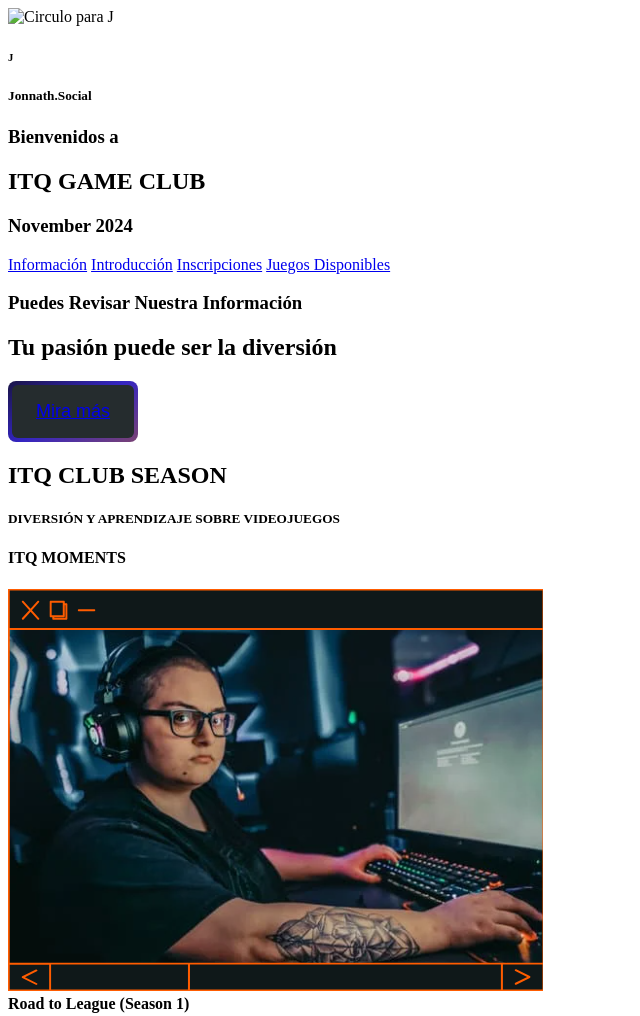
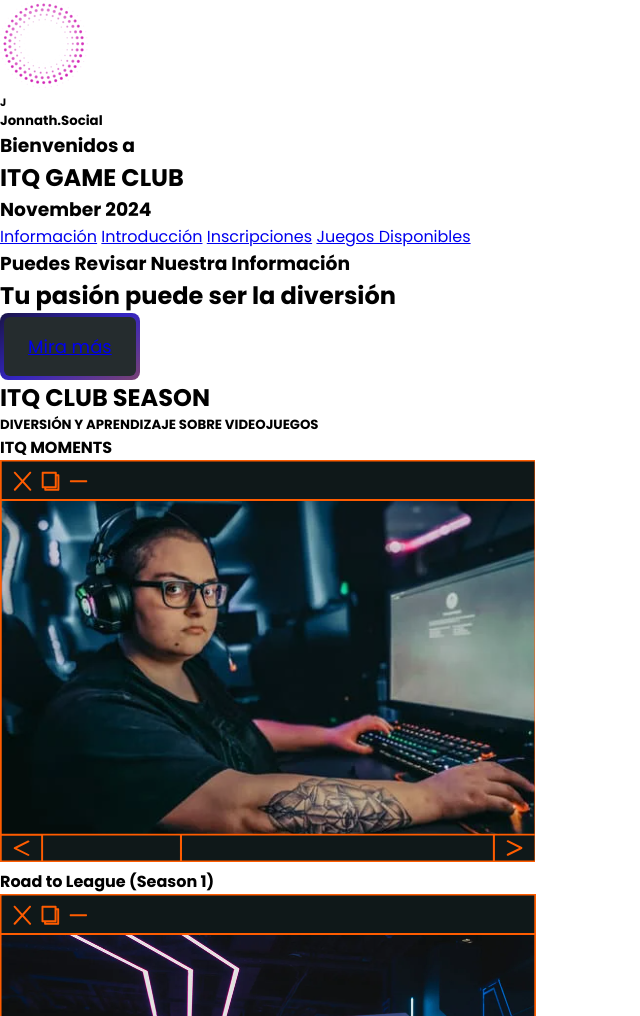
Before and after one commit to AlejandroBedoyaSuarez/webpage, a plain HTML site: page html/paginamain.html in a window 1280 px wide. Shown: the top 1016 px of the page, without its empty margins (0-640 px from the left). Drawn offline with Linux system fonts and the light colour scheme; files whose address does not match are found by name.

Commit message:
Avance CSS

```diff
--- a/CSS/main.css
+++ b/CSS/main.css
@@ -1,3 +1,12 @@
+* {
+    margin: 0;
+    padding: 0;
+    box-sizing: border-box;
+    font-family: "Poppins", sans-serif;
+}
+
+
+
 button {
     border: 0;
     background-image: linear-gradient(
--- a/html/paginamain.html
+++ b/html/paginamain.html
@@ -16,7 +16,7 @@
     <header class="s-header">
 
         <div class="header-logo">
-            <img src="Imagenes/nav/circulo para poner la J.png" alt="Circulo para J">
+            <img src="../Imagenes/nav/circulo para poner la J.png" alt="Circulo para J">
             <h6>J</h6>
             <h5>Jonnath.Social</h5>
         </div>
```
Also changed, not shown: CSS/login.css (line endings or trailing spaces).
